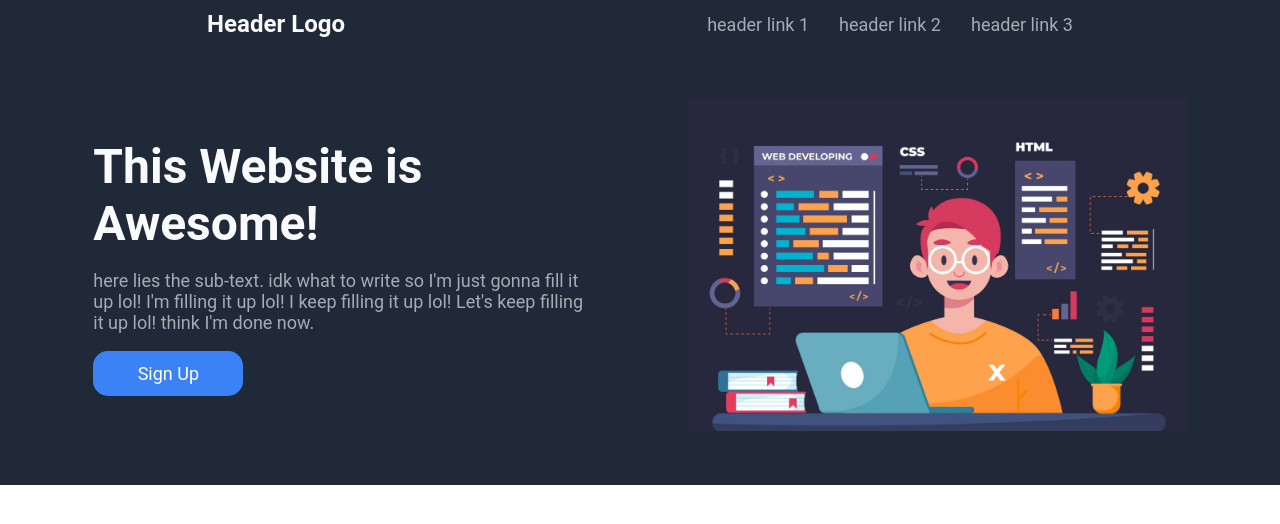
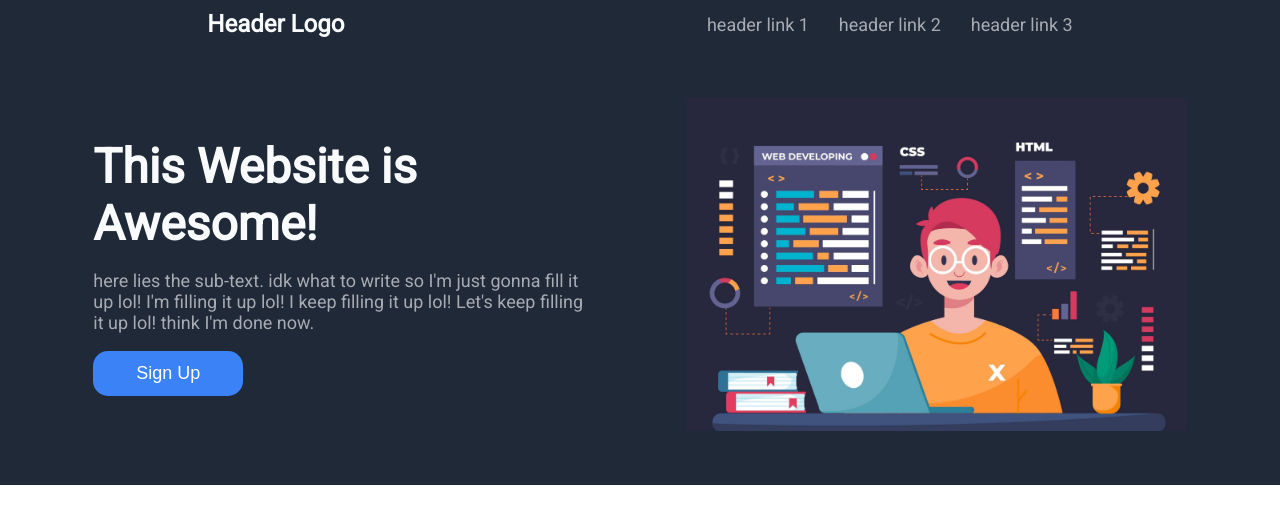
Before and after one commit to meotjin/LandingPageOdinProject, a plain HTML site: page index.html in a window 1280 px wide. Drawn offline with Linux system fonts and the light colour scheme.

Commit message:
fix and add fonts

```diff
--- a/css/style.css
+++ b/css/style.css
@@ -2,10 +2,6 @@ html body{
     display: flex;
     flex-direction: column;
     margin: 0;
-}
-
-div *{
-    font-family: 'roboto', sans-serif;
 }
 
 a{
@@ -60,7 +56,7 @@ a{
 .head{
     color: #F9FAFB;
     font-size: 48px;
-    font-weight: bolder;
+    font-weight: 900;
 }
 
 .text{
--- a/index.html
+++ b/index.html
@@ -5,6 +5,12 @@
     <meta http-equiv="X-UA-Compatible" content="IE=edge">
     <meta name="viewport" content="width=device-width, initial-scale=1.0">
     <link rel="stylesheet" href="./css/style.css">
+    <link href="https://fonts.googleapis.com/css2?family=Roboto&display=swap" rel="stylesheet">
+    <style>
+        body{
+            font-family: 'Roboto', sans-serif;
+        }
+      </style>
     <title>Landing Page</title>
 </head>
 <body>
```
